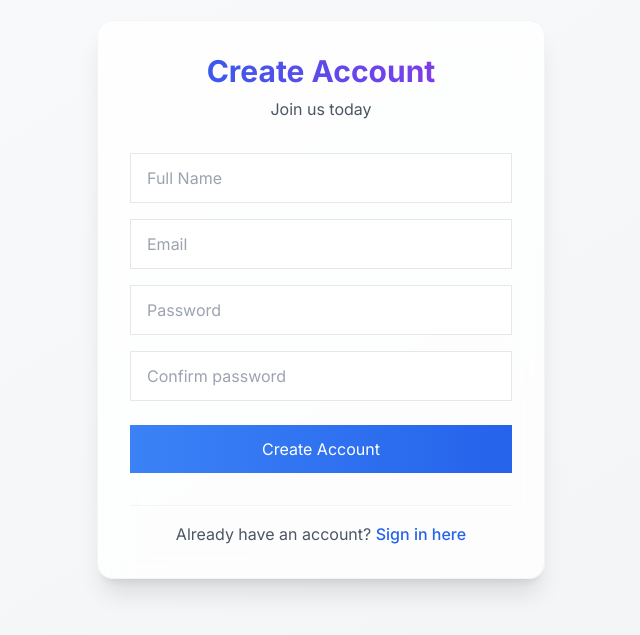
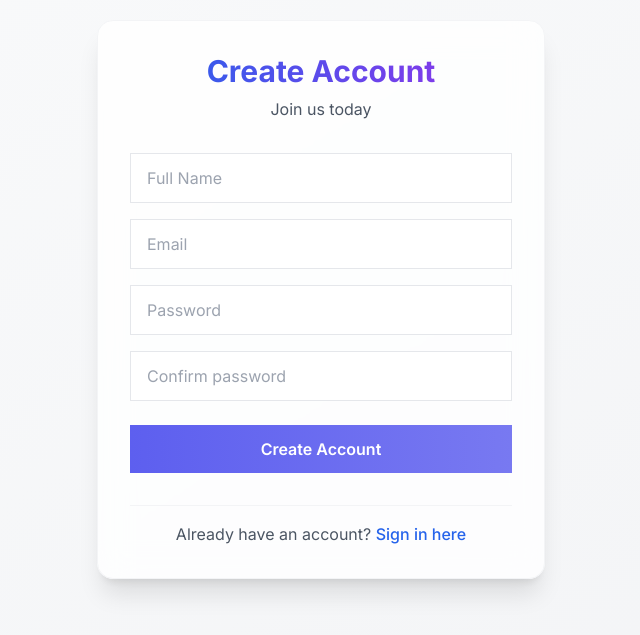
Before and after one commit to Saikowshik007/behavioral-dash, a Next.js app: page /auth/register in a window 1280 px wide. Shown: the part 101-736 px from the top of the page, without its empty margins (319-959 px from the left). Built offline with nearby package versions, Linux system fonts and the light colour scheme; no server answers.

Commit message:
enhanced

```diff
--- a/src/components/ui/Button.js
+++ /dev/null
@@ -1,54 +0,0 @@
-import * as React from "react"
-import { Slot } from "@radix-ui/react-slot"
-import { cva, type, VariantProps } from "class-variance-authority"
-
-import { cn } from "@/lib/utils"
-
-const buttonVariants = cva(
-  "inline-flex items-center justify-center whitespace-nowrap rounded-md text-sm font-medium ring-offset-background transition-colors focus-visible:outline-none focus-visible:ring-2 focus-visible:ring-ring focus-visible:ring-offset-2 disabled:pointer-events-none disabled:opacity-50",
-  {
-    variants: {
-      variant: {
-        default: "bg-primary text-primary-foreground hover:bg-primary/90",
-        destructive:
-          "bg-destructive text-destructive-foreground hover:bg-destructive/90",
-        outline:
-          "border border-input bg-background hover:bg-accent hover:text-accent-foreground",
-        secondary:
-          "bg-secondary text-secondary-foreground hover:bg-secondary/80",
-        ghost: "hover:bg-accent hover:text-accent-foreground",
-        link: "text-primary underline-offset-4 hover:underline",
-      },
-      size: {
-        default: "h-10 px-4 py-2",
-        sm: "h-9 rounded-md px-3",
-        lg: "h-11 rounded-md px-8",
-        icon: "h-10 w-10",
-      },
-    },
-    defaultVariants: {
-      variant: "default",
-      size: "default",
-    },
-  }
-)
-
-export interface ButtonProps
-  extends React.ButtonHTMLAttributes<HTMLButtonElement>,
-    VariantProps<typeof buttonVariants> {
-  asChild?: boolean
-}
-const Button = ({ children, type = 'button', onClick, disabled = false, className = '' }) => {
-  return (
-    <button
-      type={type}
-      onClick={onClick}
-      disabled={disabled}
-      className={`w-full px-4 py-3 text-white bg-gradient-to-r from-blue-500 to-blue-600 rounded-lg hover:from-blue-600 hover:to-blue-700 focus:outline-none focus:ring-2 focus:ring-blue-500 focus:ring-offset-2 transform hover:-translate-y-0.5 transition-all duration-200 disabled:opacity-50 disabled:cursor-not-allowed disabled:transform-none ${className}`}
-    >
-      {children}
-    </button>
-  );
-};
-
-export default Button;
--- /dev/null
+++ b/src/components/ui/Button.tsx
@@ -0,0 +1,33 @@
+import * as React from "react"
+import { cn } from "@/lib/utils"
+
+const Button = ({
+  children,
+  type = 'button',
+  onClick,
+  disabled = false,
+  className = ''
+}) => {
+  return (
+    <button
+      type={type}
+      onClick={onClick}
+      disabled={disabled}
+      className={cn(
+        "w-full py-3 text-white font-semibold rounded-lg",
+        "bg-gradient-to-r from-[#5D5FEF] to-[#7879F1]", // Gradient matching the image
+        "hover:from-[#4D4FDF] hover:to-[#6869E1]", // Slightly darker on hover
+        "focus:outline-none focus:ring-2 focus:ring-[#5D5FEF] focus:ring-opacity-50",
+        "transition-all duration-200",
+        "disabled:opacity-50 disabled:cursor-not-allowed",
+        className
+      )}
+    >
+      {children}
+    </button>
+  )
+}
+
+Button.displayName = 'Button'
+
+export default Button
```
